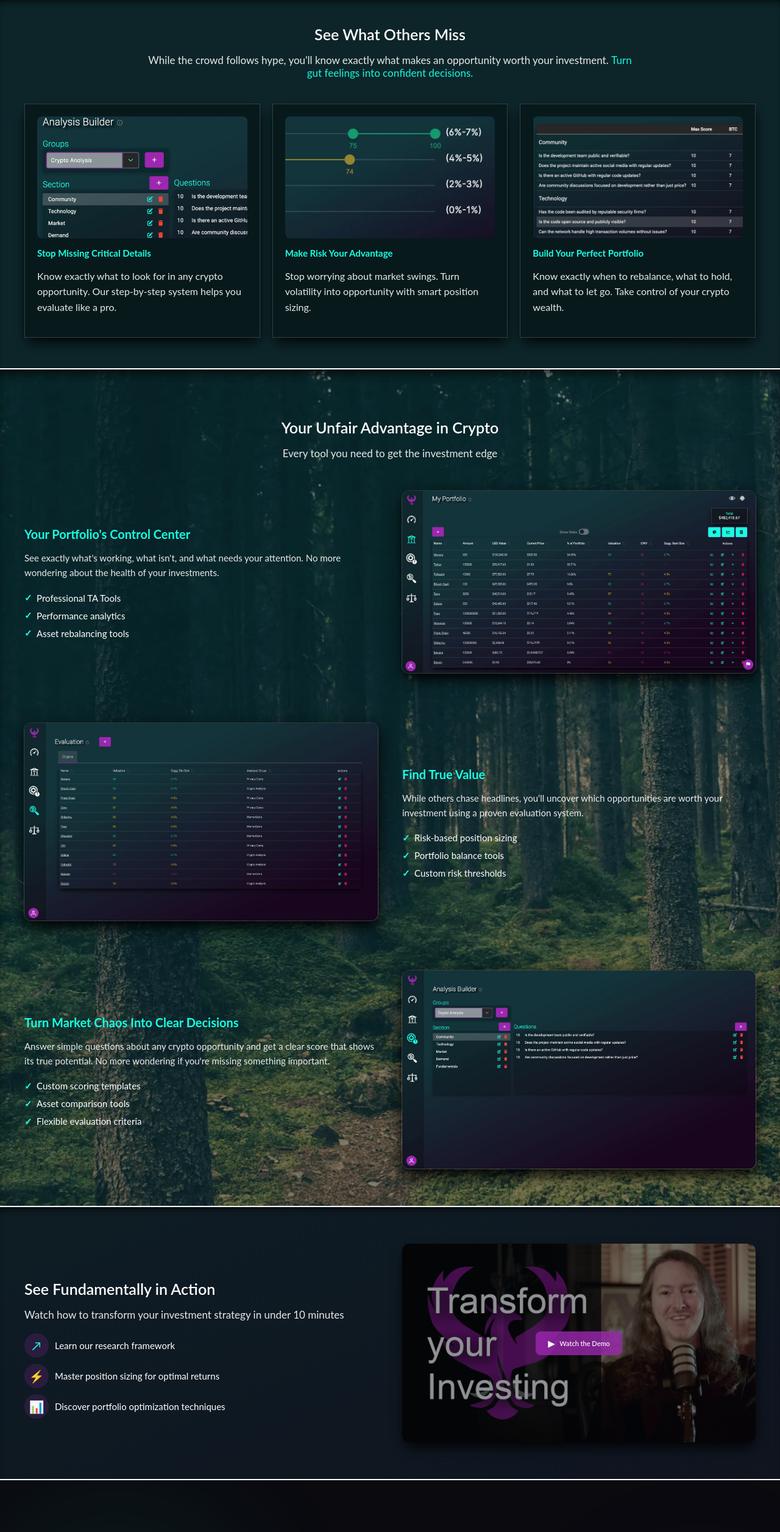
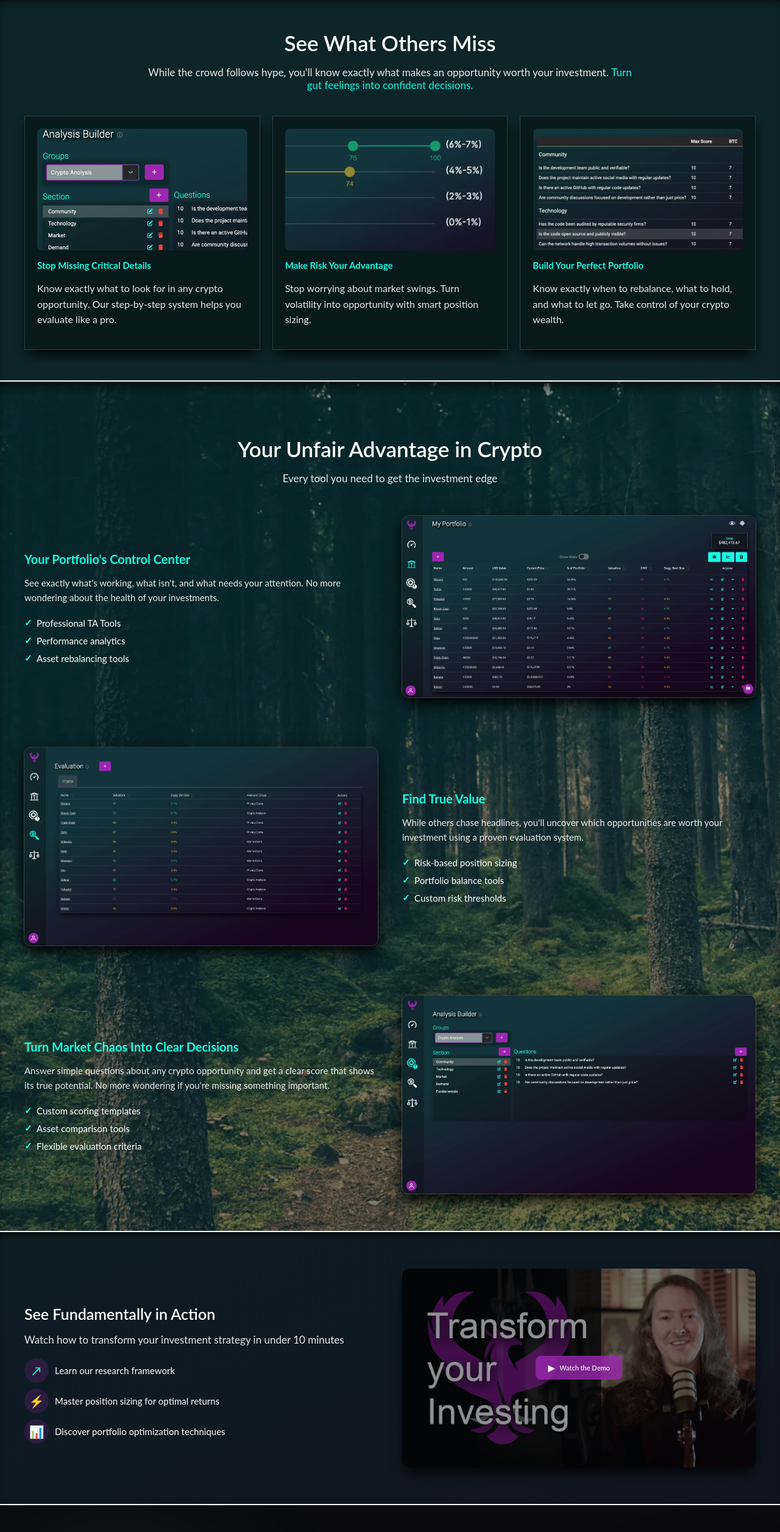
Before and after one commit to razorsyntax/fundamentally-fleek, an Angular app: page / in a window 1280 px wide. Shown: the part 862-3375 px from the top of the page at 61% size. Built offline with nearby package versions, Linux system fonts and the light colour scheme; some icons are missing.

Commit message:
bigger Barbie text

```diff
--- a/src/app/library/components/feature-showcase/feature-showcase.component.scss
+++ b/src/app/library/components/feature-showcase/feature-showcase.component.scss
@@ -44,7 +44,7 @@
   font-family: 'Lato';
 
   h2 {
-    font-size: 2.5rem;
+    font-size: 3.5rem;
     margin-bottom: 1rem;
     font-weight: 600;
     font-family: 'Lato';
--- a/src/app/library/components/pricing/pricing.component.scss
+++ b/src/app/library/components/pricing/pricing.component.scss
@@ -21,7 +21,7 @@
   margin-bottom: 3rem;
 
   h2 {
-    font-size: 2.5rem;
+    font-size: 3.5rem;
     margin-bottom: 1rem;
     font-weight: 600;
     font-family: 'Lato';
--- a/src/app/library/components/research-lifecycle/research-lifecycle.component.scss
+++ b/src/app/library/components/research-lifecycle/research-lifecycle.component.scss
@@ -55,7 +55,7 @@
   margin-bottom: 3rem;
 
   h2 {
-    font-size: 2.5rem;
+    font-size: 3.5rem;
     margin-bottom: 2rem;
     font-weight: 600;
     letter-spacing: -0.5px;
--- a/src/app/library/components/value-proposition/value-proposition.component.scss
+++ b/src/app/library/components/value-proposition/value-proposition.component.scss
@@ -23,7 +23,7 @@
 
   h2 {
     color: #ffffff;
-    font-size: 2.5rem;
+    font-size: 3.5rem;
     margin-bottom: 1rem;
     font-weight: 600;
     font-family: 'Lato';
```
